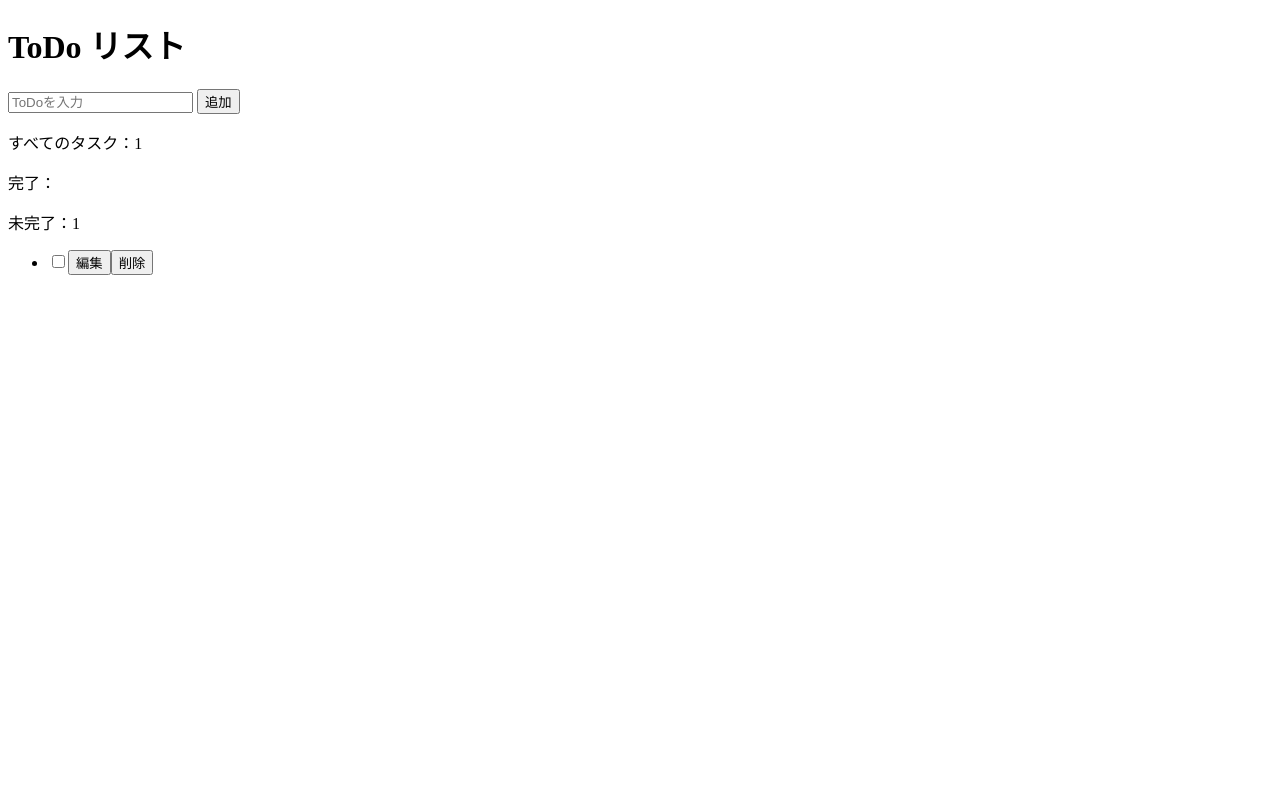
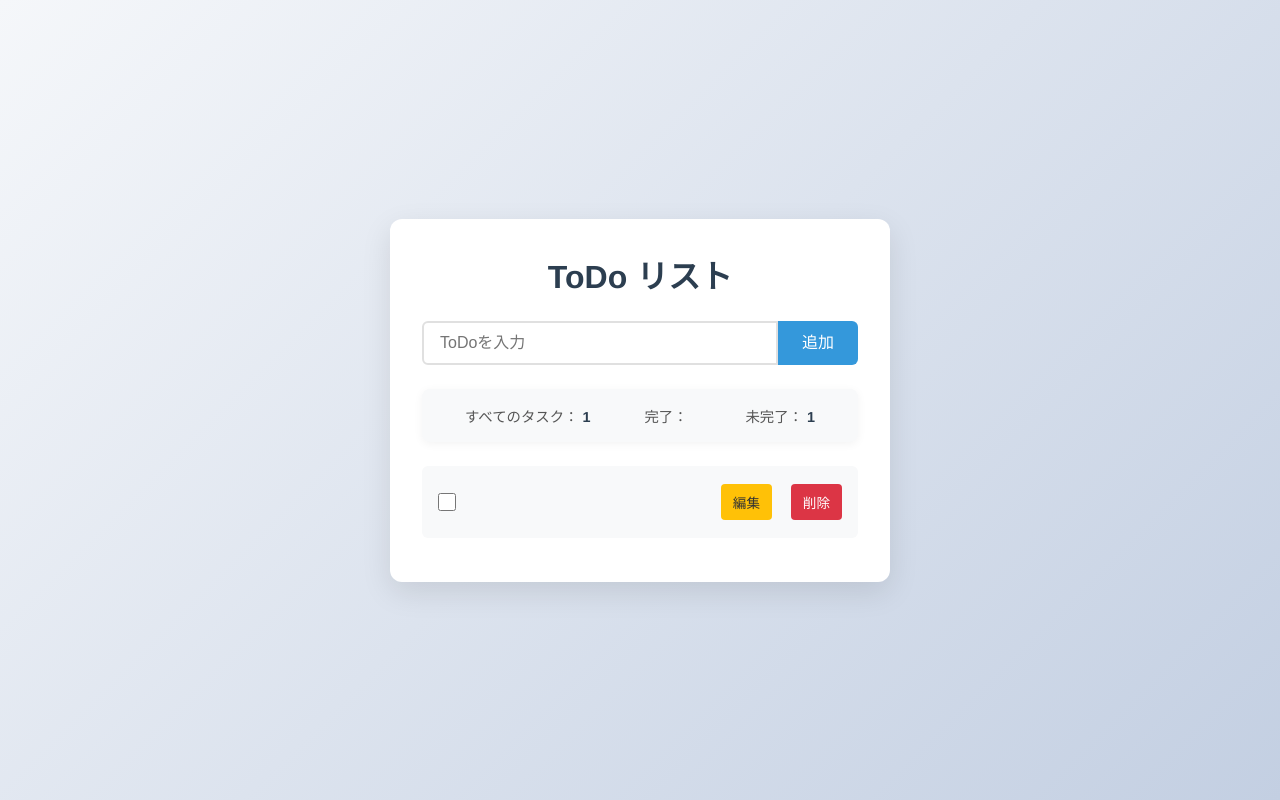
Before and after one commit to nil-ramuda/javascript-todo-list, a plain HTML site: page todo-list.html in a window 1280 px wide. Both pictures are taken after a click on the button "追加". Drawn offline with Linux system fonts and the light colour scheme.

Commit message:
feat: CSSを追加

```diff
--- /dev/null
+++ b/todo-list.css
@@ -0,0 +1,208 @@
+* {
+  box-sizing: border-box;
+  margin: 0;
+  padding: 0;
+}
+
+body {
+  font-family: 'Helvetica Neue', Arial, sans-serif;
+  background: linear-gradient(135deg, #f5f7fa 0%, #c3cfe2 100%);
+  display: flex;
+  justify-content: center;
+  align-items: center;
+  min-height: 100vh;
+  color: #333;
+}
+
+.container {
+  background: #ffffff;
+  padding: 2rem;
+  border-radius: 12px;
+  box-shadow: 0 10px 30px rgba(0, 0, 0, 0.1);
+  width: 100%;
+  max-width: 500px;
+}
+
+h1 {
+  text-align: center;
+  margin-bottom: 1.5rem;
+  color: #2c3e50;
+  font-size: 2rem;
+}
+
+.input-section {
+  display: flex;
+  margin-bottom: 1.5rem;
+}
+
+#add-text {
+  flex: 1;
+  padding: 0.75rem 1rem;
+  border: 2px solid #e0e0e0;
+  border-radius: 6px 0 0 6px;
+  font-size: 1rem;
+  transition: all 0.3s ease;
+  height: 44px;
+}
+
+#add-text:focus {
+  border-color: #3498db;
+  outline: none;
+  box-shadow: 0 0 0 2px rgba(52, 152, 219, 0.2);
+}
+
+#add-button {
+  padding: 0.75rem 1.5rem;
+  border: none;
+  background-color: #3498db;
+  color: white;
+  font-size: 1rem;
+  border-radius: 0 6px 6px 0;
+  cursor: pointer;
+  transition: background-color 0.3s ease;
+  height: 44px;
+  line-height: 1;
+}
+
+#add-button:hover {
+  background-color: #2980b9;
+}
+
+.task-status {
+  background-color: #f8f9fa;
+  padding: 1rem;
+  border-radius: 8px;
+  box-shadow: 0 2px 10px rgba(0, 0, 0, 0.05);
+  display: flex;
+  justify-content: space-around;
+  margin-bottom: 1.5rem;
+}
+
+.task-status p {
+  font-size: 0.9rem;
+  color: #555;
+  margin: 0;
+}
+
+.task-status span {
+  font-weight: bold;
+  color: #2c3e50;
+  margin-left: 0.25rem;
+}
+
+#todo-list {
+  list-style: none;
+}
+
+#todo-list li {
+  background: #f8f9fa;
+  padding: 1rem;
+  margin-bottom: 0.75rem;
+  border-radius: 6px;
+  transition: all 0.3s ease;
+}
+
+#todo-list li:hover {
+  background: #e9ecef;
+  transform: translateY(-2px);
+  box-shadow: 0 4px 6px rgba(0, 0, 0, 0.1);
+}
+
+.list-row {
+  display: flex;
+  justify-content: space-between;
+  align-items: center;
+  position: relative;
+  padding-right: 140px;
+  min-height: 40px;
+  cursor: pointer;
+}
+
+.list-row label {
+  display: flex;
+  align-items: center;
+  font-size: 1rem;
+  color: #333;
+  cursor: pointer;
+  overflow: hidden;
+  text-overflow: ellipsis;
+  white-space: nowrap;
+  flex-grow: 1;
+}
+
+.todo-checkbox {
+  margin-right: 0.75rem;
+  width: 18px;
+  height: 18px;
+  cursor: pointer;
+  flex-shrink: 0;
+}
+
+.edit-button,
+.delete-button {
+  padding: 0.5rem 0.75rem;
+  border: none;
+  border-radius: 4px;
+  cursor: pointer;
+  font-size: 0.85rem;
+  transition: all 0.3s ease;
+  position: absolute;
+  top: 50%;
+  transform: translateY(-50%);
+}
+
+.edit-button {
+  background-color: #ffc107;
+  color: #333;
+  right: 70px;
+}
+
+.edit-button:hover {
+  background-color: #e0a800;
+}
+
+.delete-button {
+  background-color: #dc3545;
+  color: white;
+  right: 0;
+}
+
+.delete-button:hover {
+  background-color: #c82333;
+}
+
+input[type="text"].todo-checkbox {
+  flex-grow: 1;
+  padding: 0.5rem;
+  margin-right: 0.5rem;
+  border: 1px solid #ced4da;
+  border-radius: 4px;
+  height: 36px;
+  font-size: 1rem;
+}
+
+.list-row input[type="text"] {
+  flex-grow: 1;
+  padding: 0.5rem;
+  margin-right: 0.5rem;
+  border: 1px solid #ced4da;
+  border-radius: 4px;
+  height: 36px; /* 入力フィールドの高さを設定 */
+  font-size: 1rem; /* フォントサイズを調整 */
+}
+
+button:not(.edit-button):not(.delete-button) {
+  padding: 0.5rem 0.75rem;
+  border: none;
+  border-radius: 4px;
+  cursor: pointer;
+  font-size: 0.85rem;
+  transition: all 0.3s ease;
+  background-color: #28a745;
+  color: white;
+  height: 36px; /* ボタンの高さを入力フィールドに合わせる */
+}
+
+button:not(.edit-button):not(.delete-button):hover {
+  background-color: #218838;
+}
--- a/todo-list.html
+++ b/todo-list.html
@@ -4,6 +4,7 @@
   <meta charset="UTF-8">
   <meta name="viewport" content="width=device-width, initial-scale=1.0">
   <title>JavaScript ToDo リスト</title>
+  <link rel="stylesheet" href="./todo-list.css">
 </head>
 <body>
   <div class="container">
--- a/todo-list.js
+++ b/todo-list.js
@@ -5,17 +5,17 @@ const onClickAdd = () => {
   ++incompleteTasksCount;
 
   const inputText = document.getElementById("add-text").value;
-  document.getElementById("add-text").value = "";
   const $li = document.createElement("li");
   const $div = document.createElement("div");
   const $input = document.createElement("input");
-  const $spanAllTasks = document.getElementById("all-tasks");
-  const $spanCompleteTasks = document.getElementById("complete-tasks");
-  const $spanIncompleteTasks = document.getElementById("incomplete-tasks");
   const $label = document.createElement("label");
   const $editButton = document.createElement("button");
   const $deleteButton = document.createElement("button");
   const $saveButton = document.createElement("button");
+  document.getElementById("add-text").value = "";
+  const $spanAllTasks = document.getElementById("all-tasks");
+  const $spanCompleteTasks = document.getElementById("complete-tasks");
+  const $spanIncompleteTasks = document.getElementById("incomplete-tasks");
   const $changeInputText = e => $label.innerText = e.target.value;
 
   const plusAndMinusEachOtherTasksCount = () => {
```
